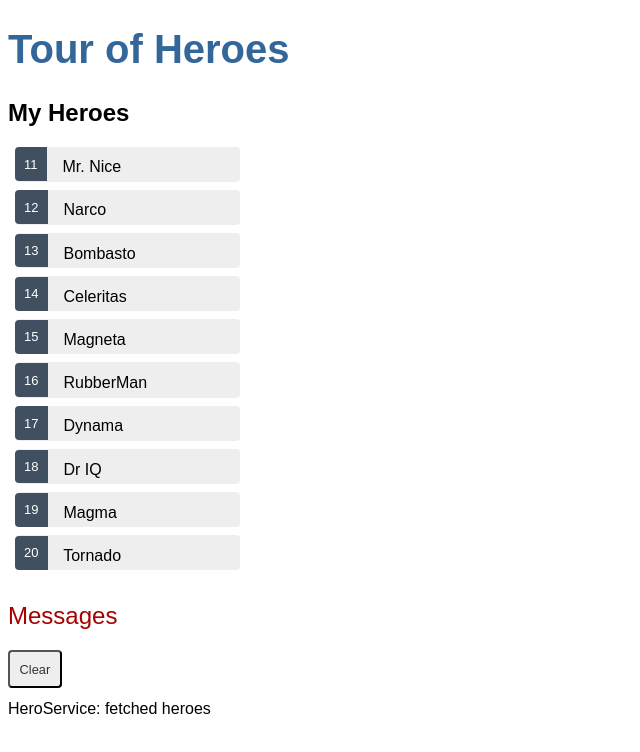
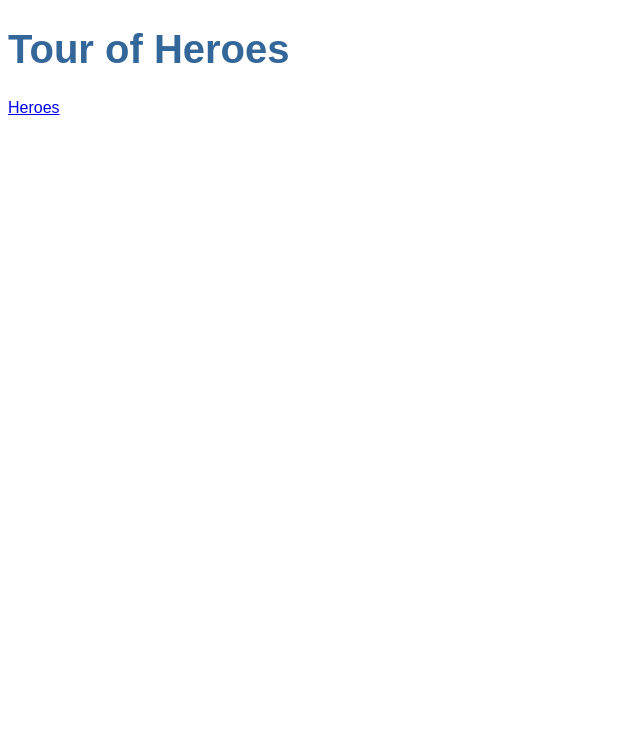
Before and after one commit to mysoyul/Angular_HeroApp, an Angular app: page / in a window 1280 px wide. Shown: the top 752 px of the page, without its empty margins (0-640 px from the left). Built offline with nearby package versions, Linux system fonts and the light colour scheme.

Commit message:
dashboard component

```diff
--- a/src/app/app.component.html
+++ b/src/app/app.component.html
@@ -1,3 +1,7 @@
-<h1>{{title}}</h1>
-<app-heroes></app-heroes>
+<h1>{{ title }}</h1>
+<nav>
+  <a routerLink="/heroes">Heroes</a>
+</nav>
+<router-outlet></router-outlet>
+<!-- <app-heroes></app-heroes> -->
 <app-messages></app-messages>
--- a/src/app/app.module.ts
+++ b/src/app/app.module.ts
@@ -7,13 +7,15 @@
 import { HeroDetailComponent } from './hero-detail/hero-detail.component';
 import { MessagesComponent } from './messages/messages.component';
 import { AppRoutingModule } from './app-routing.module';
+import { DashboardComponent } from './dashboard/dashboard.component';
 
 @NgModule({
   declarations: [
     AppComponent,
     HeroesComponent,
     HeroDetailComponent,
-    MessagesComponent
+    MessagesComponent,
+    DashboardComponent
   ],
   imports: [
     BrowserModule,
--- /dev/null
+++ b/src/app/dashboard/dashboard.component.html
@@ -0,0 +1 @@
+<p>dashboard works!</p>
--- /dev/null
+++ b/src/app/dashboard/dashboard.component.ts
@@ -0,0 +1,15 @@
+import { Component, OnInit } from '@angular/core';
+
+@Component({
+  selector: 'app-dashboard',
+  templateUrl: './dashboard.component.html',
+  styleUrls: ['./dashboard.component.css']
+})
+export class DashboardComponent implements OnInit {
+
+  constructor() { }
+
+  ngOnInit(): void {
+  }
+
+}
```
Also changed, not shown: src/app/dashboard/dashboard.component.css (added), 1 other file (tests, documents, lock files or other folders).
